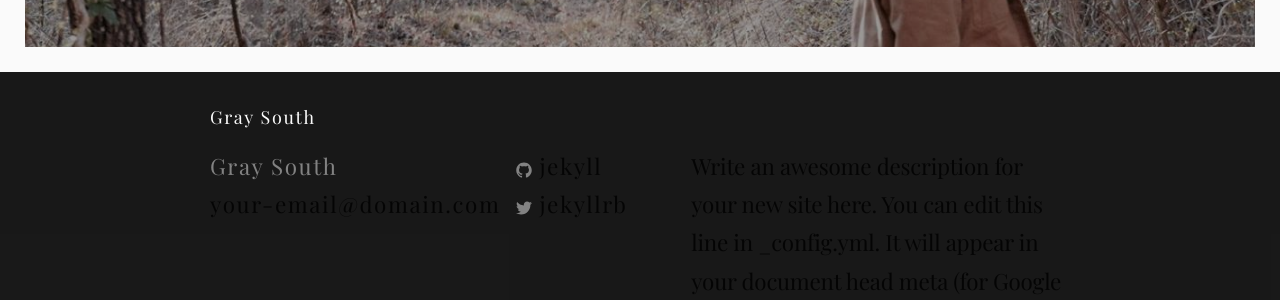
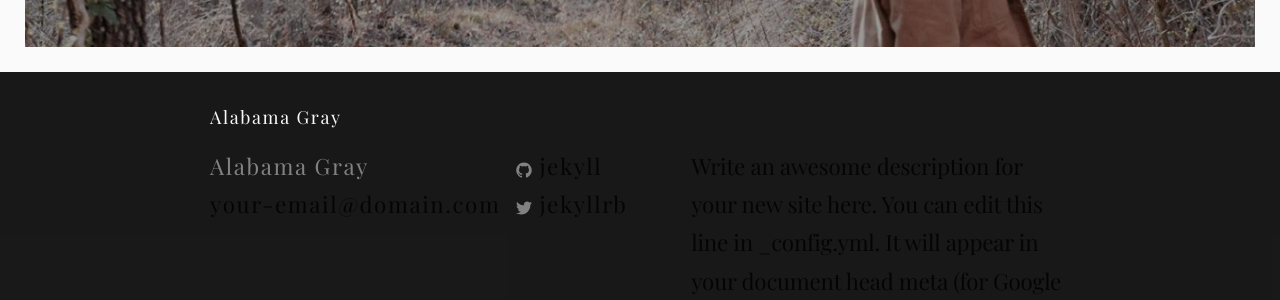
Before and after one commit to jtgry/blog, a Jekyll site: the page built from index.html, in a window 1280 px wide and 900 px high, scrolled down 1081 px. Shown: the part 464-764 px from the top of the window. Built offline with Jekyll 4.4.1, drawn with Linux system fonts in a browser that asks for light colours; some web fonts are replaced; some of the changed text lies outside the part shown.

Commit message:
Updated '/_config.yml' via CloudCannon

```diff
--- a/_config.yml
+++ b/_config.yml
@@ -6,7 +6,7 @@
 # 'jekyll serve'. If you change this file, please restart the server process.
 
 # Site settings
-title: Gray South
+title: Alabama Gray
 email: your-email@domain.com
 description: > # this means to ignore newlines until "baseurl:"
   Write an awesome description for your new site here. You can edit this
```
